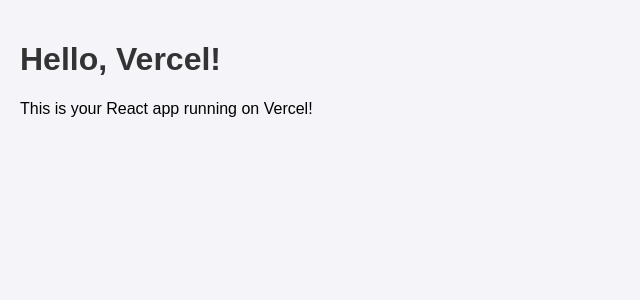
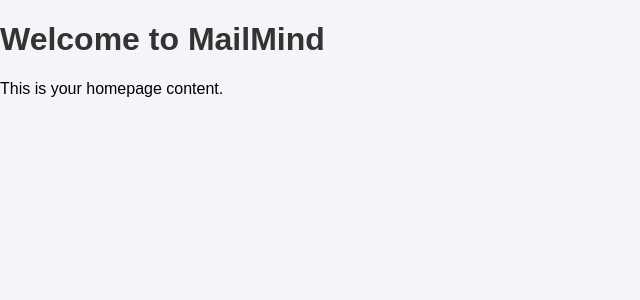
Before and after one commit to Krishnaaditya33/MM, a React (Vite) app: page / in a window 1280 px wide. Shown: the top 300 px of the page, without its empty margins (0-640 px from the left). Built offline with nearby package versions, Linux system fonts and the light colour scheme.

Commit message:
Update App.jsx

```diff
--- a/src/App.jsx
+++ b/src/App.jsx
@@ -1,12 +1,9 @@
-import React from 'react';
-
-const App = () => {
+function App() {
   return (
-    <div style={{ padding: '20px' }}>
-      <h1>Hello, Vercel!</h1>
-      <p>This is your React app running on Vercel!</p>
+    <div>
+      <h1>Welcome to MailMind</h1>
+      <p>This is your homepage content.</p>
     </div>
   );
-};
-
+}
 export default App;
```
